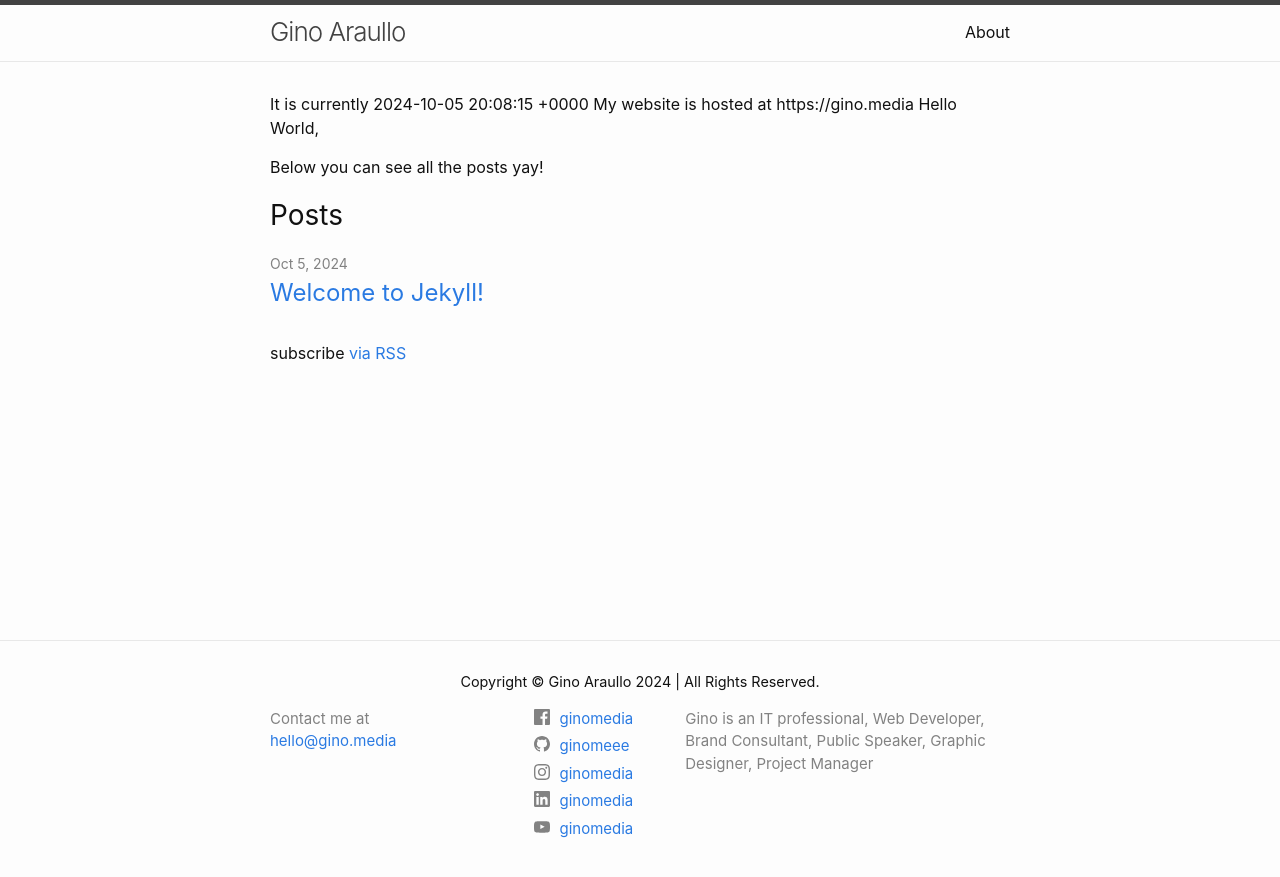
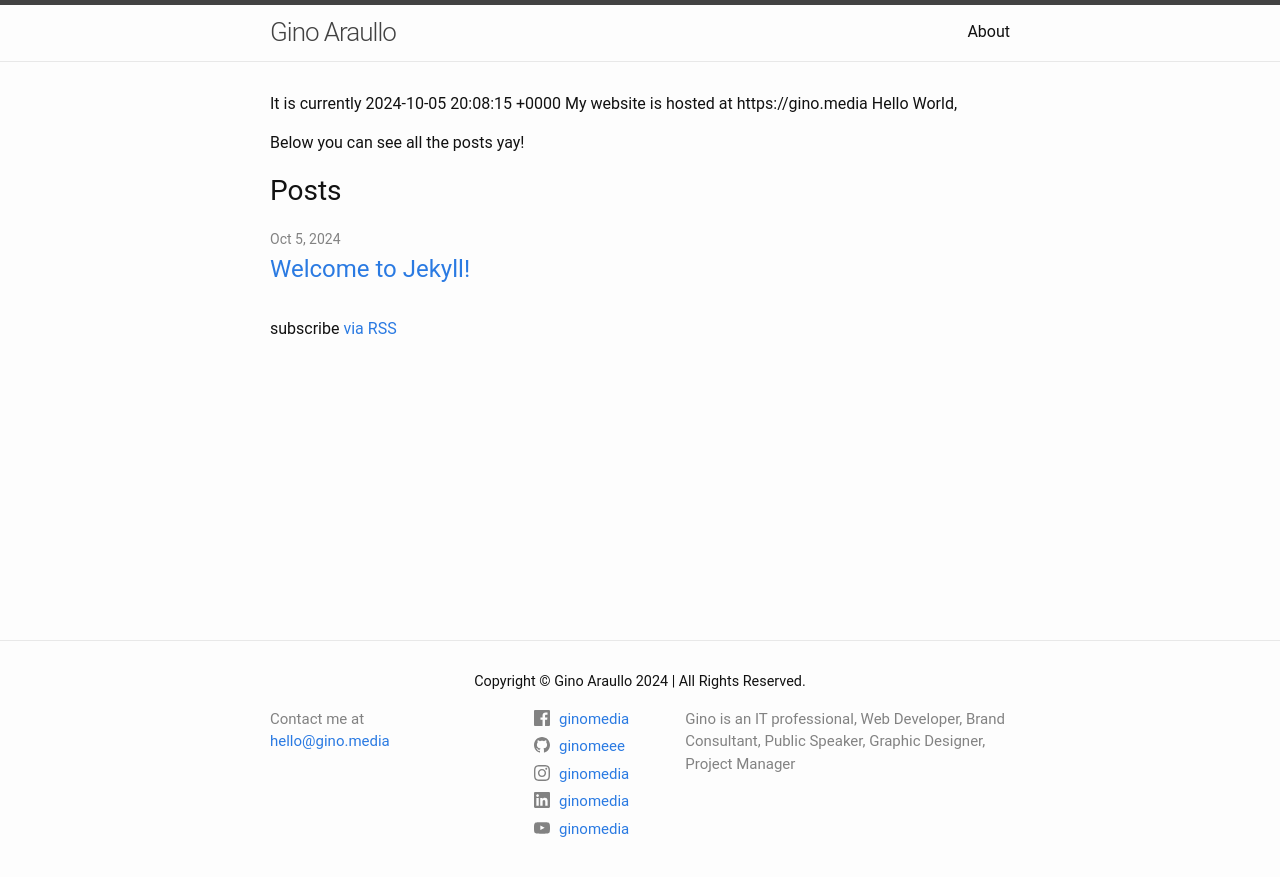
Before and after one commit to ginomeee/ginomedia, a Jekyll site: the page built from posts.markdown, in a window 1280 px wide. Shown: the top 877 px of the page. Built offline with Jekyll 4.4.1, drawn with Linux system fonts in a browser that asks for light colours.

Commit message:
update font to lexend deca

```diff
--- a/_sass/minima.scss
+++ b/_sass/minima.scss
@@ -2,7 +2,7 @@
 
 // Define defaults for each variable.
 
-$base-font-family: -apple-system, BlinkMacSystemFont, "Segoe UI", Roboto, Helvetica, Arial, sans-serif, "Apple Color Emoji", "Segoe UI Emoji", "Segoe UI Symbol" !default;
+$base-font-family: "Lexend Deca", Roboto, Helvetica, Arial, sans-serif, "Apple Color Emoji", "Segoe UI Emoji", "Segoe UI Symbol" !default;
 $base-font-size:   16px !default;
 $base-font-weight: 400 !default;
 $small-font-size:  $base-font-size * 0.875 !default;
```
